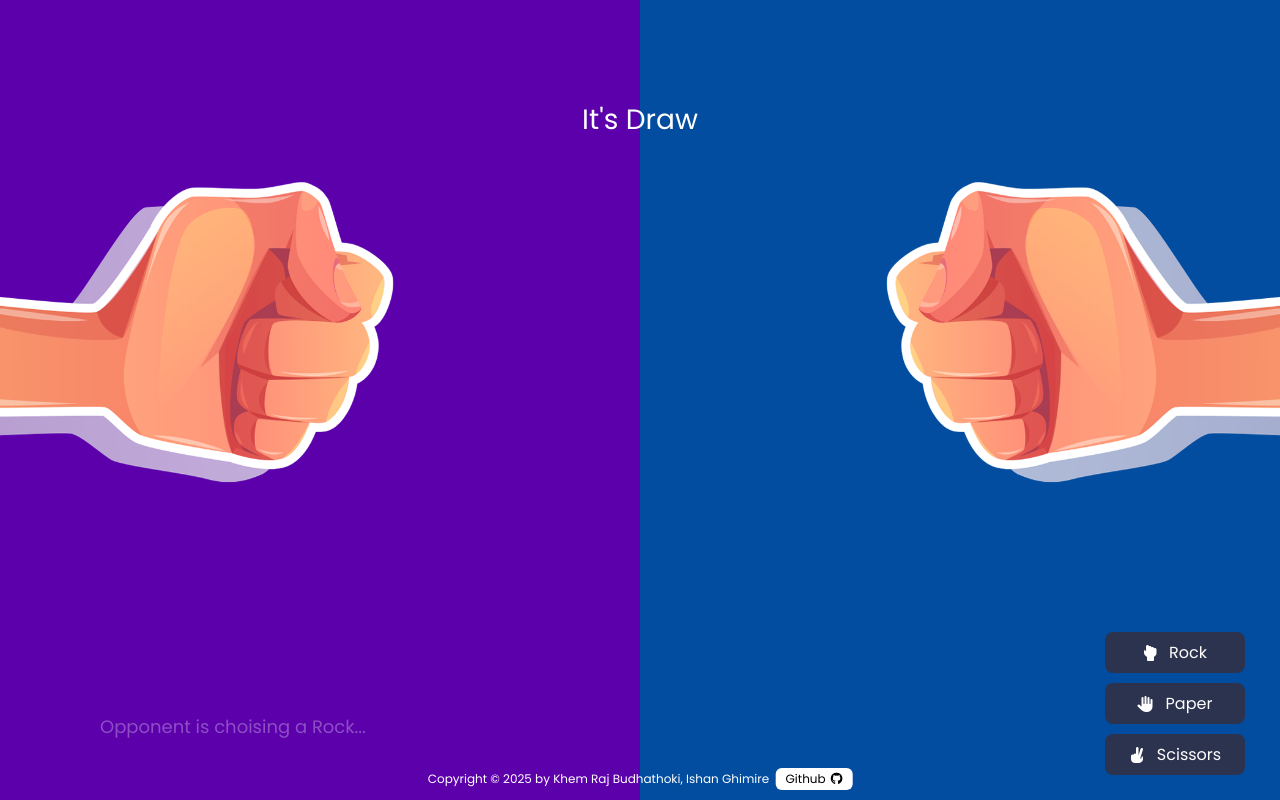
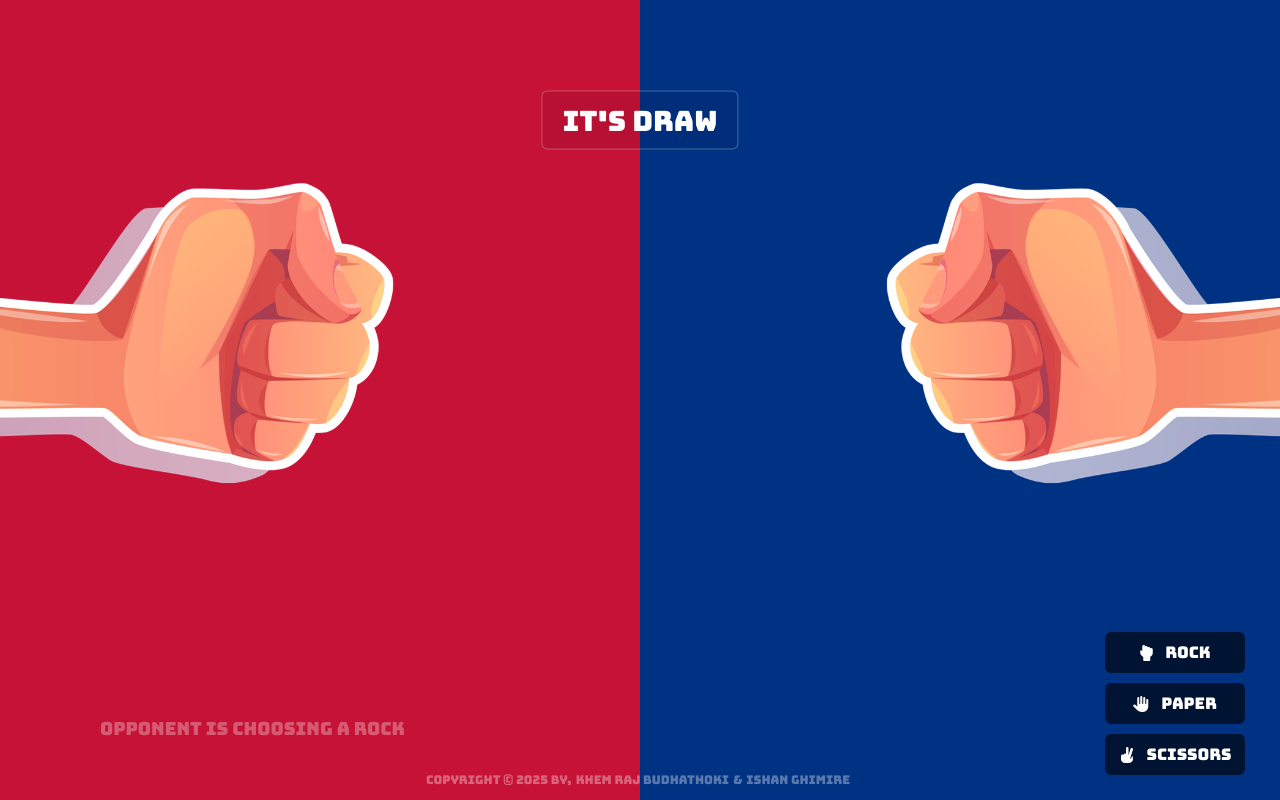
Before and after one commit to heykhem/rock-paper-scissors, a plain HTML site: page index.html in a window 1280 px wide. Both pictures are taken after a click on the button "Rock". Drawn offline with nearby package versions, Linux system fonts and the light colour scheme.

Commit message:
Assets and UI Updated

```diff
--- a/index.html
+++ b/index.html
@@ -40,7 +40,7 @@
               draggable="false"
             />
             <div class="linfo">
-              <p style="opacity: 30%">
+              <p style="opacity: 30%" class="para">
                 Opponent is choising a <span id="p2choice"></span>...
               </p>
             </div>
@@ -60,14 +60,14 @@
     </div>
     <footer>
       <p>
-        Copyright ©
-        <script>
-          document.write(new Date().getFullYear());
-        </script>
-        by Khem Raj Budhathoki, Ishan Ghimire &nbsp;
+        Copyright © 2025 by,
         <a href="https://github.com/heykhem" target="_blank" class="social"
-          >Github <i class="fa-brands fa-github" style="color: black"></i
-        ></a>
+          >Khem Raj Budhathoki
+        </a>
+        &
+        <a href="https://github.com/ishan2021" target="_blank" class="social"
+          >Ishan Ghimire
+        </a>
       </p>
     </footer>
 
--- a/script.js
+++ b/script.js
@@ -1,11 +1,12 @@
 let rhand = document.querySelector(".rimg");
 let lhand = document.querySelector(".limg");
 let resultText = document.querySelector("#result");
+let para = document.querySelector(".para")
 let p2choiceText = document.querySelector("#p2choice");
 let limages = ["Assets/rock.png", "Assets/paper.png", "Assets/scissors.png",];
 let rimages = ["Assets/Rrock.png", "Assets/Rpaper.png", "Assets/Rscissors.png",];
 
-let index = 0;
+// let index = 0;
 let cycleInterval;
 
 var pressbutton = document.querySelectorAll(".btn");
@@ -19,8 +20,8 @@ pressbutton.forEach((element) => {
 function playRound(player1) {
     let choice = ["Rock", "Paper", "Scissors"];
     var player2;
-
     resultText.innerHTML = 'Opponent is thinking...';
+    para.innerHTML = 'Opponent is choosing...';
     p2choiceText.text = '';
     var cstop = cycleImages();
 
@@ -31,18 +32,24 @@ function playRound(player1) {
         clearInterval(cstop);
 
         player2 = pThink();
+        para.innerHTML = `Opponent is choosing a ${choice[player2]}`
         let finalRes = winCheck(player1, player2);
         rhand.src = rimages[player1];
-
         resultText.innerHTML = `${finalRes}`
         p2choiceText.innerHTML = `${choice[player2]}`
 
         gsap.fromTo(
             rhand,
-            { rotation: 45 },
-            { rotation: 0, duration: 0.5, ease: "power1.inOut", transformOrigin: "right center" }
+            {
+                rotation: 45,
+                opacity: 0,
+            },
+            {
+                rotation: 0, duration: 0.5,
+                opacity: 1,
+                ease: "power1.inOut", transformOrigin: "right center"
+            }
         );
-
         lhand.src = limages[player2]
     }, 2000)
 }
@@ -67,15 +74,30 @@ function winCheck(x, y) {
 }
 
 function cycleImages() {
+    if (cycleInterval) clearInterval(cycleInterval);
+    let index = 0;
     cycleInterval = setInterval(function () {
+        gsap.fromTo(
+            lhand,
+            {
+                rotation: -45,
+                opacity: 0 // Start invisible
+            },
+            {
+                rotation: 0,
+                opacity: 1, // Fade in
+                duration: 0.3,
+                transformOrigin: "left center"
+            }
+        );
         index = (index + 1) % limages.length;
         lhand.src = limages[index];
-    }, 100);
+    }, 300);
     return cycleInterval;
 }
 
 // Sound to make choice
 function playSound() {
-    let audio = new Audio("Assets/Sounds/result.mp3");
+    let audio = new Audio("Assets/Sounds/start.mp3");
     audio.play();
 }
--- a/styles.css
+++ b/styles.css
@@ -1,17 +1,19 @@
 /* GOOGLE FONTS */
-@import url("https://fonts.googleapis.com/css2?family=Poppins:ital,wght@0,100;0,200;0,300;0,400;0,500;0,600;0,700;0,800;0,900;1,100;1,200;1,300;1,400;1,500;1,600;1,700;1,800;1,900&display=swap");
+@import url("https://fonts.googleapis.com/css2?family=Bungee&display=swap");
 
 /* CSS RESET */
 * {
   margin: 0;
   padding: 0;
   box-sizing: border-box;
-  font-family: "Poppins", sans-serif;
+  font-family: "Bungee", serif;
 }
 
 /* GLOBAL VARIALES */
 :root {
-  --bgcolor: red;
+  --primary-color: #c61236;
+  --secondary-color: #003284;
+  --btn-hover-color: #9c2cff;
 }
 
 body {
@@ -43,16 +45,16 @@ body {
 
 .btn {
   border: none;
-  padding: 8px 0;
+  padding: 10px 0;
   color: #ffff;
   display: flex;
   align-items: center;
   justify-content: center;
   gap: 12px;
   cursor: pointer;
-  background: #2c334e;
-  border-radius: 8px;
-  box-shadow: 0 0 0px 2px transparent;
+  background: #0000009e;
+  border-radius: 6px;
+  box-shadow: 0 0 0px 1px transparent;
   transition: box-shadow 0.2s ease-in;
   transition: tranform 0.2s ease-in;
   font-size: 16px;
@@ -60,7 +62,7 @@ body {
 }
 
 .btn:hover {
-  box-shadow: 0 0 0px 2px #9c2cff;
+  box-shadow: 0 0 0px 1px #fff;
 }
 
 .btn:active {
@@ -77,6 +79,9 @@ body {
   transition: all 0.3s ease-in-out;
   z-index: 50;
   color: #fff;
+  background-color: #00000012;
+  border-radius: 6px;
+  border: 1px solid #ffffff45;
 }
 
 .result-wrap p {
@@ -94,20 +99,9 @@ body {
   display: flex;
   align-items: center;
   justify-content: flex-start;
-  background-color: #5c00ac;
+  /* background-color: #dc143c; */
+  background-color: #c61236;
   position: relative;
-}
-
-.left-hand-wrapper::after {
-  content: "";
-  position: absolute;
-  width: 500px;
-  z-index: -1;
-  height: 500px;
-  background-color: #fff;
-  filter: blur(100px);
-  top: 100px;
-  left: 0;
 }
 
 .left-hand-wrapper,
@@ -119,15 +113,15 @@ body {
   display: flex;
   align-items: center;
   justify-content: flex-end;
-  background-color: #024d9f;
+  /* background-color: #003893; */
+  background-color: #003284;
 }
 
 img {
-  user-select: none; /*  Prevent selection */
-  pointer-events: none; /* Disables interaction */
-  pointer-events: none; /* Disables all pointer interactions */
-  -webkit-user-drag: none; /* Prevents dragging in WebKit browsers */
-  -webkit-user-select: none; /* Prevents selection in WebKit browsers */
+  user-select: none;
+  pointer-events: none;
+  -webkit-user-drag: none;
+  -webkit-user-select: none;
 }
 
 .lhand img {
@@ -150,8 +144,7 @@ img {
 
 footer {
   position: absolute;
-  /* background-color: #fff; */
-  color: #fff;
+  color: #ffffff58;
   left: 50%;
   bottom: 10px;
   transform: translateX(-50%);
@@ -160,58 +153,18 @@ footer {
 }
 
 footer p {
-  /* opacity: 50%; */
   display: flex;
   align-items: center;
   justify-content: center;
 }
 
 .social {
-  display: flex;
-  align-items: center;
-  gap: 5px;
-  color: #fff;
+  color: inherit;
   text-decoration: none;
-  background-color: #fff;
-  color: black;
-  padding: 2px 10px;
-  border-radius: 6px;
+  padding: 2px 4px;
+  transition: all 0.3s ease-in-out;
 }
 
-@keyframes lhandmove {
-  0% {
-    transform: rotate(-45deg);
-  }
-
-  50% {
-    transform: rotate(0);
-  }
-
-  100% {
-    transform: rotate(-45deg);
-  }
+.social:hover {
+  text-decoration: underline;
 }
-
-@keyframes rhandmove {
-  0% {
-    transform: rotate(45deg);
-  }
-
-  100% {
-    transform: rotate(0);
-  }
-
-  /* 100% {
-    transform: rotate(45deg);
-  } */
-}
-
-/* .lmove {
-  animation: lhandmove 0.6s infinite ease-in;
-  transform-origin: left;
-} */
-
-/* .rmove {
-  animation: rhandmove 0.6s 1 alternate;
-  transform-origin: right;
-} */
```
Also changed, not shown: Assets/GameUI.png, 2 other files.
